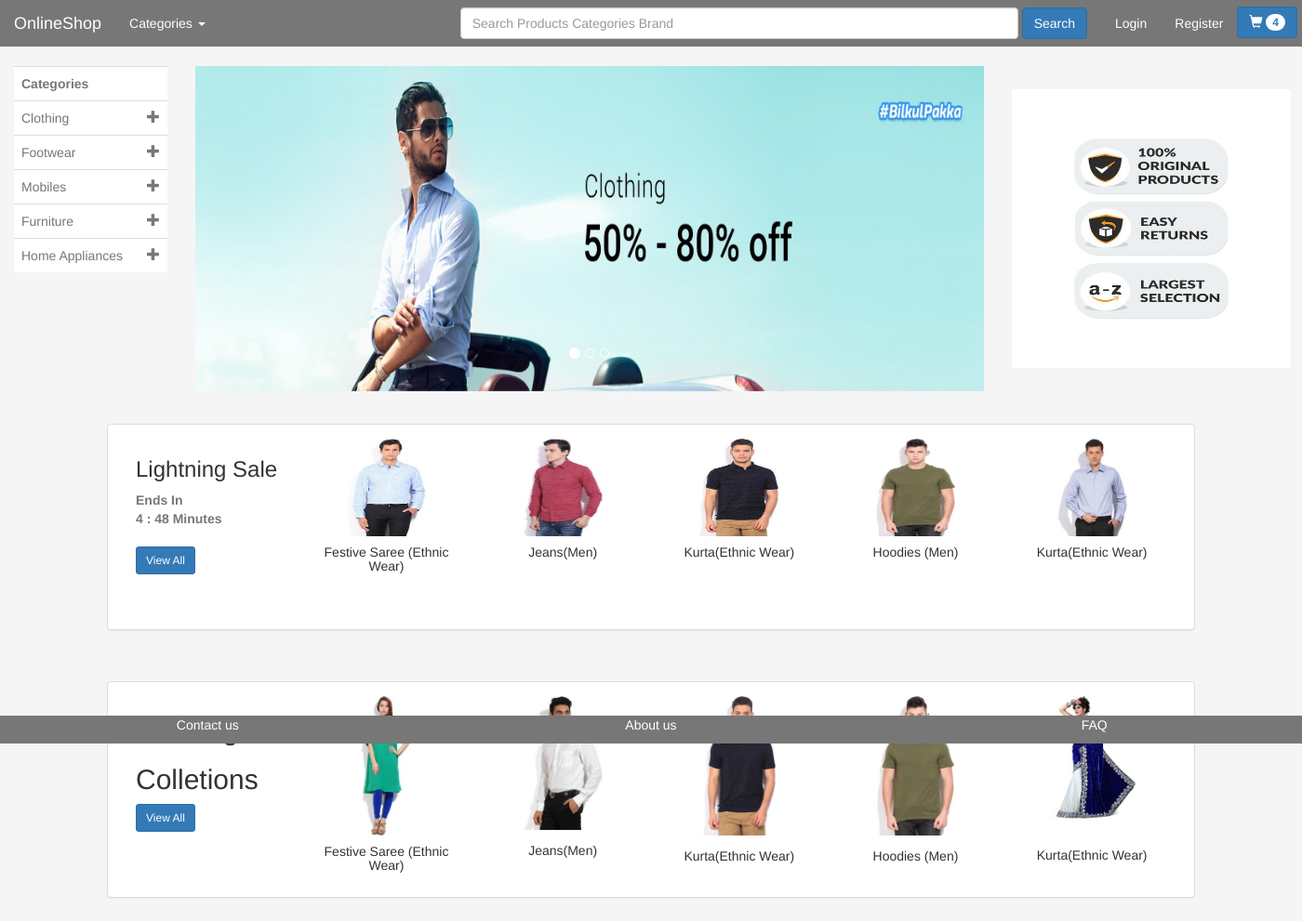
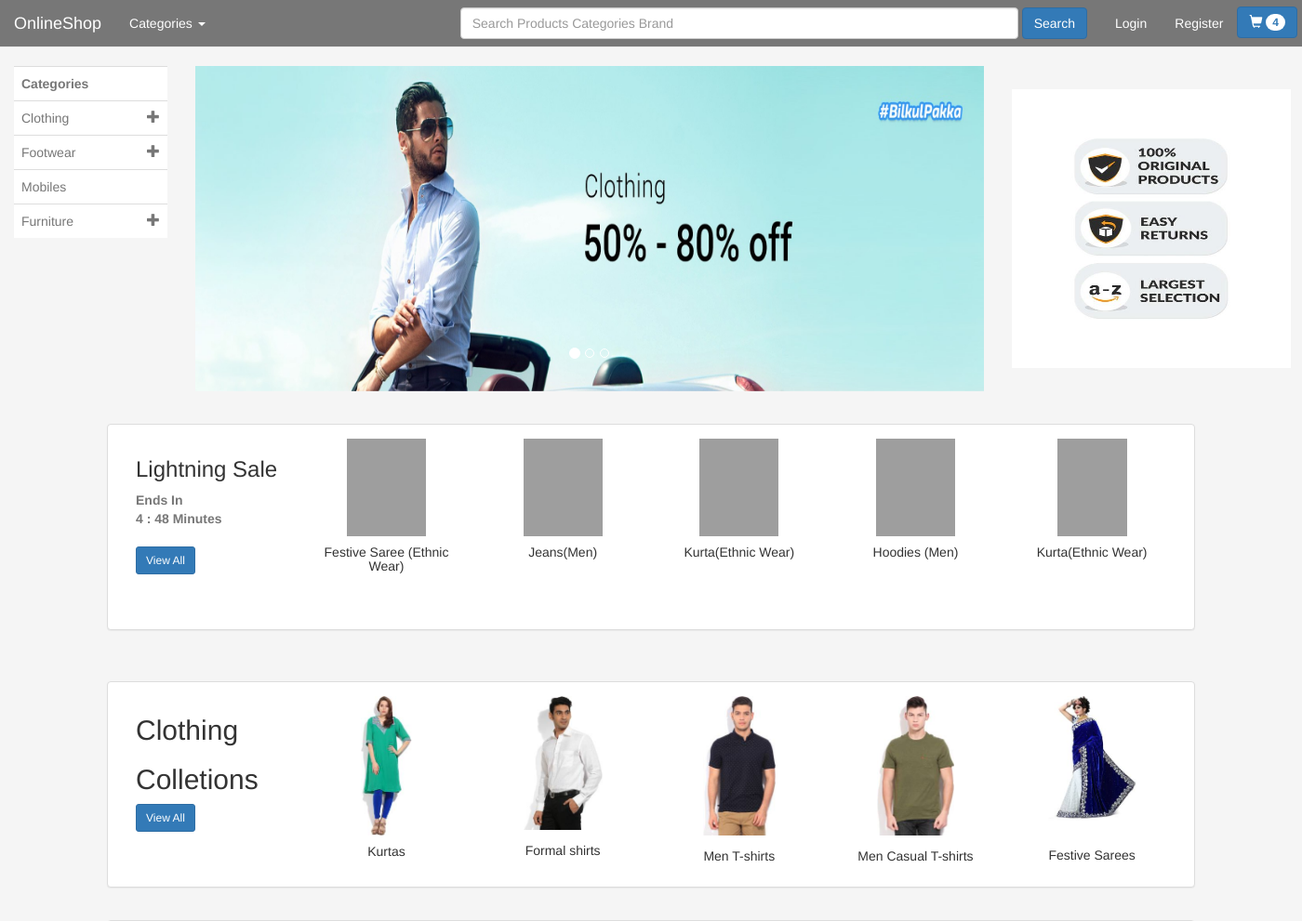
Before and after one commit to akhilkpdasan/online-portal, a Flask app: page / in a window 1400 px wide. Shown: the top 991 px of the page at 93% size. Run offline with Flask 2, Linux system fonts and the light colour scheme; some libraries are stand-ins or nearby versions; grey boxes are pictures that could not be loaded.

Commit message:
product page with image change on hover,added links to subcategories and categories on homepage

```diff
--- a/app.py
+++ b/app.py
@@ -73,11 +73,24 @@ def search():
 	cname = request.args.get('cname')
 	subcname = request.args.get('subcname')
 	query = request.args.get('query')
+	if subcname:
+		sql = ''' SELECT * FROM PRODUCTS WHERE SUB_CATEGORY = '{}' '''.format(subcname.upper())
+		dictcursor.execute(sql)
+		results_dict = dictcursor.fetchall()
+		brands = list(set([product.get('BRAND') for product in results_dict]))
+		genders = list(set([product.get('GENDER') for product in results_dict]))
+		category = list(set([product.get('CNAME') for product in results_dict]))
+		sizes = list(set([product.get('SIZE') for product in results_dict]))
+		return render_template('search.html',results_dict=results_dict,brands=brands,category=category,genders=genders,sizes=sizes)
 	if cname:
 		sql = ''' SELECT * FROM PRODUCTS WHERE CNAME = '{}' '''.format(cname.upper())
-		cursor.execute(sql)
-		data = cursor.fetchall()
-		return render_template('search.html',products=data)
+		dictcursor.execute(sql)
+		results_dict = dictcursor.fetchall()
+		brands = list(set([product.get('BRAND') for product in results_dict]))
+		genders = list(set([product.get('GENDER') for product in results_dict]))
+		category = list(set([product.get('CNAME') for product in results_dict]))
+		sizes = list(set([product.get('SIZE') for product in results_dict]))
+		return render_template('search.html',results_dict=results_dict,brands=brands,category=category,genders=genders,sizes=sizes)
 	if query:
 		sql = '''SELECT * FROM PRODUCTS WHERE PNAME LIKE '%{0}%' OR CNAME LIKE '%{0}%' OR SUB_CATEGORY LIKE '%{0}%' OR BRAND LIKE '%{0}%';'''.format(query.upper())
 		cursor.execute(sql)
@@ -104,12 +117,17 @@ def search():
 		category = list(set([product.get('CNAME') for product in filtered_result]))
 		sizes = list(set([product.get('SIZE') for product in filtered_result]))
 		return render_template('search.html',results_dict=filtered_result,brands=brands,category=category,genders=genders,sizes=sizes)
-	return render_template('search.html',results_dict=None)
+	return render_template('search.html',results_dict=None,brands=None,category=None,genders=None,sizes=None)
 
 
 @app.route('/product',methods=['GET','POST'])
 def product():
-	return render_template('product.html')
+	pid = request.args.get('pid')
+	sql = '''SELECT * from PRODUCTS WHERE PID = '{}';'''.format(pid)
+	print sql
+	dictcursor.execute(sql)
+	result_dict = dictcursor.fetchone()
+	return render_template('product.html',result_dict=result_dict)
 
 if __name__ == '__main__':
    #app.run(debug=True,host='192.168.0.100')
--- a/templates/home.html
+++ b/templates/home.html
@@ -32,32 +32,29 @@ window.onload = function(){
             <td><a href="#" onclick="toggleByClass('sub_clothing')">Clothing<span class="glyphicon glyphicon-plus sub_clothing_sign" style="float:right;"></span>
             <span class="glyphicon glyphicon-minus sub_clothing_sign" style="display: none;float:right;"></span></a></td>
           </tr>
-          <tr class="sub_clothing" style="display: none;"><td><a href="#" style="margin-left: 30px">Subcat1</a></td></tr>
-          <tr class="sub_clothing" style="display: none;"><td><a href="#" style="margin-left: 30px">Subcat2</a></td></tr>
+          <tr class="sub_clothing" style="display: none;"><td><a href="/search?subcname=formal+shirt" style="margin-left: 30px">Formal Shirts</a></td></tr>
+          <tr class="sub_clothing" style="display: none;"><td><a href="/search?subcname=kurtis" style="margin-left: 30px">Kurtis</a></td></tr>
           <tr>
             <td><a href="#" onclick="toggleByClass('sub_footwear')">Footwear<span class="glyphicon glyphicon-plus sub_footwear_sign" style="float:right;"></span>
             <span class="glyphicon glyphicon-minus sub_footwear_sign" style="display: none; float:right;"></span></a></td>
           </tr>
-          <tr class="sub_footwear" style="display: none;"><td><a href="/search?cname=footwear&subcname=formalshoes" style="margin-left: 30px">Formal shoes</a></td></tr>
-          <tr class="sub_footwear" style="display: none;"><td><a href="#" style="margin-left: 30px">Casual shoes</a></td></tr>
+          <tr class="sub_footwear" style="display: none;"><td><a href="/search?subcname=formal+shoes" style="margin-left: 30px">Formal shoes</a></td></tr>
+          <tr class="sub_footwear" style="display: none;"><td><a href="/search?subcname=casual+shoes" style="margin-left: 30px">Casual shoes</a></td></tr>
           <tr>
-            <td><a href="#" onclick="toggleByClass('sub_mobiles')">Mobiles<span class="glyphicon glyphicon-plus sub_mobile_sign" style="float:right;"></span>
-            <span class="glyphicon glyphicon-minus sub_mobile_sign" style="display: none; float:right;"></span></a></td>
+            <td><a href="/search?cname=mobile">Mobiles</a></td>
           </tr>
-          <tr class="sub_mobiles" style="display: none;"><td><a href="#" style="margin-left: 30px">Subcat1</a></td></tr>
-          <tr class="sub_mobiles" style="display: none;"><td><a href="#" style="margin-left: 30px">Subcat2</a></td></tr>
           <tr>
-            <td><a href="/search?cname=furniture" onclick="toggleByClass('sub_furniture')">Furniture<span class="glyphicon glyphicon-plus sub_furniture_sign" style="float:right;"></span>
+            <td><a href="#" onclick="toggleByClass('sub_furniture')">Furniture<span class="glyphicon glyphicon-plus sub_furniture_sign" style="float:right;"></span>
             <span class="glyphicon glyphicon-minus sub_furniture_sign" style="display: none;float:right;"></span></a></td>
           </tr>
-          <tr class="sub_furniture" style="display: none;"><td><a href="#" style="margin-left: 30px">Tables</a></td></tr>
-          <tr class="sub_furniture" style="display: none;"><td><a href="#" style="margin-left: 30px">Chairs</a></td></tr>
-          <tr>
+          <tr class="sub_furniture" style="display: none;"><td><a href="/search?subcname=bed" style="margin-left: 30px">Bed</a></td></tr>
+          <tr class="sub_furniture" style="display: none;"><td><a href="/search?subcname=sofa" style="margin-left: 30px">Sofa</a></td></tr>
+          <tr><!--
             <td><a href="#" onclick="toggleByClass('sub_xyz')">Home Appliances<span class="glyphicon glyphicon-plus sub_xyz_sign" style="float:right;"></span>
             <span class="glyphicon glyphicon-minus sub_xyz_sign" style="display: none;float:right;"></span></a></td>
           </tr>
           <tr class="sub_xyz" style="display: none;"><td><a href="#" style="margin-left: 30px">Subcat1</a></td></tr>
-          <tr class="sub_xyz" style="display: none;"><td><a href="#" style="margin-left: 30px">Subcat2</a></td></tr>
+          <tr class="sub_xyz" style="display: none;"><td><a href="#" style="margin-left: 30px">Subcat2</a></td></tr>-->
         </table>
       </div>
 
@@ -100,23 +97,23 @@ window.onload = function(){
                   <a href="#"><button class="btn btn-primary btn-sm">View All</button></a>
                 </div>
                 <div class="col-md-2 thumb-home-container"">
-                  <img class="img-responsive thumb-image-home" src="{{ url_for('static',filename='images/products/P20/thumb.jpeg') }}" alt="Product 1" style="height: 200px;width: 85px">
+                  <img class="img-responsive thumb-image-home" src="{{ url_for('static',filename='images/products/P2011/thumb.jpeg') }}" alt="Product 1" style="height: 200px;width: 85px">
                 <h5 >Festive Saree (Ethnic Wear)</h5>
                 </div>
                 <div class="col-md-2 thumb-home-container"">
-                  <img class="img-responsive thumb-image-home" src="{{ url_for('static',filename='images/products/P22/thumb.jpeg') }}" alt="Product 1" style="height: 150px;width: 85px">
+                  <img class="img-responsive thumb-image-home" src="{{ url_for('static',filename='images/products/P2211/thumb.jpeg') }}" alt="Product 2" style="height: 150px;width: 85px">
                   <h5>Jeans(Men)</h5>
                 </div>
                 <div class="col-md-2 thumb-home-container"">
-                  <img class="img-responsive thumb-image-home" src="{{ url_for('static',filename='images/products/P17/thumb.jpeg') }}" alt="Product 1" style="height: 150px;width: 85px">
+                  <img class="img-responsive thumb-image-home" src="{{ url_for('static',filename='images/products/P1711/thumb.jpeg') }}" alt="Product 3" style="height: 150px;width: 85px">
                   <h5>Kurta(Ethnic Wear)</h5>
                 </div>
                 <div class="col-md-2 thumb-home-container"">
-                  <img class="img-responsive thumb-image-home" src="{{ url_for('static',filename='images/products/P18/thumb.jpeg') }}" alt="Product 1" style="height: 150px;width: 85px">
+                  <img class="img-responsive thumb-image-home" src="{{ url_for('static',filename='images/products/P1811/thumb.jpeg') }}" alt="Product 4" style="height: 150px;width: 85px">
                   <h5>Hoodies (Men)</h5>
                 </div>
                 <div class="col-md-2 thumb-home-container"">
-                  <img class="img-responsive thumb-image-home" src="{{ url_for('static',filename='images/products/P19/thumb.jpeg') }}" alt="Product 1" style="height: 150px;width: 75px;">
+                  <img class="img-responsive thumb-image-home" src="{{ url_for('static',filename='images/products/P1911/thumb.jpeg') }}" alt="Product 5" style="height: 150px;width: 75px;">
                   <h5>Kurta(Ethnic Wear)</h5>
                 </div>
             </div>
@@ -132,27 +129,27 @@ window.onload = function(){
                 <div class="col-md-2">
                   <h2>Clothing</h2>
                   <h2 >Colletions</h2>
-                  <a href="#"><button class="btn btn-primary btn-sm">View All</button></a>
+                  <a href="/search?cname=clothing"><button class="btn btn-primary btn-sm">View All</button></a>
                 </div>
                 <div class="col-md-2 thumb-home-container">
                   <img src="{{ url_for('static',filename='images/products/P13/thumb.jpeg') }}" alt="Product 1" style="max-height: 150px;max-width: 200px">
-                <h5>Festive Saree (Ethnic Wear)</h5>
+                <h5>Kurtas</h5>
                 </div>
                 <div class="col-md-2 thumb-home-container">
                   <img src="{{ url_for('static',filename='images/products/P21/thumb.jpeg') }}" alt="Product 1" style="max-height: 150px;max-width: 85px">
-                  <h5 style="margin-top:15px">Jeans(Men)</h5>
+                  <h5 style="margin-top:15px">Formal shirts</h5>
                 </div>
                 <div class="col-md-2 thumb-home-container">
                   <img src="{{ url_for('static',filename='images/products/P17/thumb.jpeg') }}" alt="Product 1" style="max-height: 150px;max-width: 85px">
-                  <h5 style="margin-top:15px">Kurta(Ethnic Wear)</h5>
+                  <h5 style="margin-top:15px">Men T-shirts</h5>
                 </div>
                 <div class="col-md-2 thumb-home-container">
                   <img src="{{ url_for('static',filename='images/products/P18/thumb.jpeg') }}" alt="Product 1" style="max-height: 150px;max-width: 85px">
-                  <h5 style="margin-top:15px">Hoodies (Men)</h5>
+                  <h5 style="margin-top:15px">Men Casual T-shirts</h5>
                 </div>
                 <div class="col-md-2 thumb-home-container">
                   <img src="{{ url_for('static',filename='images/products/P15/thumb.jpeg') }}" alt="Product 1" style="max-height: 150px;max-width: 95px;">
-                  <h5 style="margin-top:30px">Kurta(Ethnic Wear)</h5>
+                  <h5 style="margin-top:30px">Festive Sarees</h5>
                 </div>
             </div>
         </div>
@@ -168,7 +165,7 @@ window.onload = function(){
                 <div class="col-md-2">
                   <h2>Footwear</h2>
                   <h2 >Colletions</h2>
-                  <a href="#"><button class="btn btn-primary btn-sm">View All</button></a>
+                  <a href="/search?cname=footwear"><button class="btn btn-primary btn-sm">View All</button></a>
                 </div>
                 <div class="col-md-2 thumb-home-container">
                 <img class="img-responsive thumb-image-home" src="{{ url_for('static',filename='images/products/P9/thumb.jpeg') }}" alt="Product 1" style="max-height: 90px;max-width: 200px">
@@ -196,7 +193,7 @@ window.onload = function(){
   </div>
 
 
-
+<!--
   <div class="container" style="justify-content: center;">
     <div class="row" style="margin-top: 15px">
         <div class="panel panel-default">
@@ -229,6 +226,6 @@ window.onload = function(){
             </div>
         </div>
     </div>
-  </div>
+  </div>-->
 
 {% endblock %}
--- a/templates/layout.html
+++ b/templates/layout.html
@@ -52,9 +52,7 @@
       margin-right: auto;
       max-height: 105px;
     }
-    .footer {
-      position:fixed;bottom:0;left:0;right:0;height:30px;
-    }
+
 
 
     </style>
@@ -164,7 +162,7 @@
                       <li role="separator" class="divider"></li>
                       <li><a href="/search?cname=furniture">Furniture</a></li>
                       <li role="separator" class="divider"></li>
-                      <li><a href="/search?cname=notdecided">Cameras</a></li>
+
                     </ul>
                   </li>
                 </ul>
@@ -207,7 +205,16 @@
 
    {% block body %}{% endblock %}
 
-      <div class="footer" style="background-color: #777;text-align: center">
+
+
+
+    <!-- jQuery (necessary for Bootstrap's JavaScript plugins) -->
+    <script src="https://ajax.googleapis.com/ajax/libs/jquery/1.12.4/jquery.min.js"></script>
+    <!-- Include all compiled plugins (below), or include individual files as needed -->
+    <script src="../static/js/bootstrap.min.js"></script>
+  </body>
+
+<div class="footer" style="background-color: #777;text-align: center;">
   <footer>
       <div class="row">
         <div class="col-md-4">
@@ -222,11 +229,4 @@
       </div>
   </footer>
 </div>
-
-
-    <!-- jQuery (necessary for Bootstrap's JavaScript plugins) -->
-    <script src="https://ajax.googleapis.com/ajax/libs/jquery/1.12.4/jquery.min.js"></script>
-    <!-- Include all compiled plugins (below), or include individual files as needed -->
-    <script src="../static/js/bootstrap.min.js"></script>
-  </body>
 </html>
--- a/templates/search.html
+++ b/templates/search.html
@@ -73,9 +73,10 @@
       {% for product in results_dict %}
         <div class="col-md-3">
           <div class="well thumb-container">
+          <a href="/product?pid={{ product.get('PID') }}" style="text-decoration: none;color: black">
             <img class="img-responsive thumb-image" src="{{ url_for('static',filename='images/products/'+product.get('PID')+'/thumb.jpeg') }}" alt="{{ product.get('PNAME') }}">
             <p class="thumb-text text-center">{{ product.get('PNAME') }}<br> Rs.<b>{{ product.get('PRICE') }}</b></p>
-          </div>
+          </a></div>
         </div>
       {% endfor%}
       {% endif%}
```
Also changed, not shown: templates/product.html (+41 -5 lines). Lines whose indentation alone changed are shown as unchanged.
